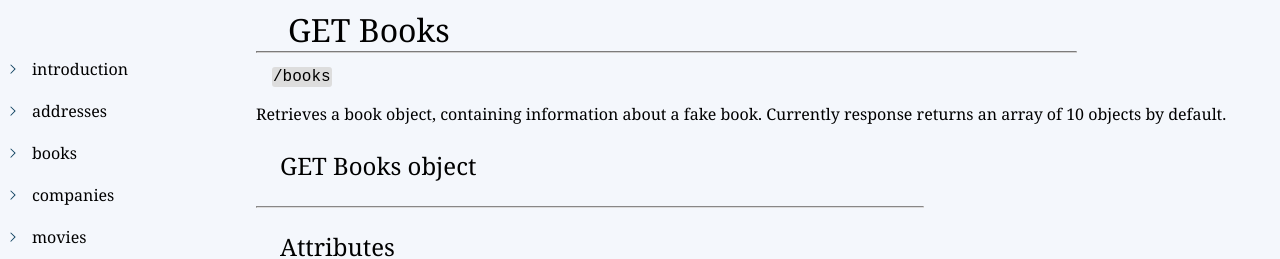
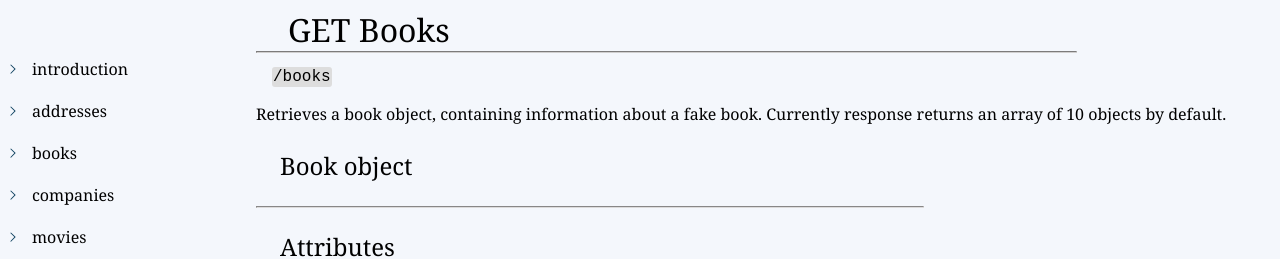
Before and after one commit to Fake-faker-API/Fake-faker-docs, a React (Create React App) app: page /books in a window 1280 px wide. Shown: the top 259 px of the page. Built offline with nearby package versions, Linux system fonts and the light colour scheme.

Commit message:
Add new property to hold object name for the endpoint

```diff
--- a/src/components/EndpointDescription.tsx
+++ b/src/components/EndpointDescription.tsx
@@ -31,6 +31,7 @@
   endpoint: string
   title: string
   endpointDescription: string
+  objectName: string
   queryParameters?: QueryPrameters[]
   object: ReturnedObject[]
 }
@@ -39,6 +40,7 @@
   endpoint,
   title,
   endpointDescription,
+  objectName,
   queryParameters,
   object
 }) => {
@@ -53,7 +55,7 @@
 
       <div> {queryParameters
         ? <>
-          <span className='endpoint-object-title'>{title} object</span>
+          <span className='endpoint-object-title'>{objectName} object</span>
           <hr className='divider-endpoint-subtitle'></hr>
           <span className='endpoint-attributes-title'>Attributes</span>
           {object.map((attribute, index) => {
--- a/src/data/endpoint-description.js
+++ b/src/data/endpoint-description.js
@@ -3,6 +3,7 @@
     endpoint: '/addresses',
     title: 'GET Addresses',
     endpointDescription: 'Retrieves an address object, containing fake but realistic US address. Currently response returns an array of 10 objects by default.',
+    objectName: 'Address',
     object: [{
       name: 'id',
       type: 'integer',
@@ -74,6 +75,7 @@
     endpoint: '/books',
     title: 'GET Books',
     endpointDescription: 'Retrieves a book object, containing information about a fake book. Currently response returns an array of 10 objects by default.',
+    objectName: 'Book',
     object: [{
       name: 'id',
       type: 'integer',
@@ -200,6 +202,7 @@
     endpoint: '/companies',
     title: 'GET Companies',
     endpointDescription: 'Retrieves a company object, containing information about a fake US based company. Currently response returns an array of 10 objects by default.',
+    objectName: 'Company',
     object: [{
       name: 'id',
       type: 'integer',
@@ -289,6 +292,7 @@
     endpoint: '/movies',
     title: 'GET Movies',
     endpointDescription: 'Retrieves a movie object, containing information about a fake movie. Currently response returns an array of 10 objects by default.',
+    objectName: 'Movie',
     object: [{
       name: 'id',
       type: 'integer',
@@ -419,6 +423,7 @@
     endpoint: '/products',
     title: 'GET Products',
     endpointDescription: 'Retrieves a product object, containing information about a fake product. Currently response returns an array of 10 objects by default.',
+    objectName: 'Product',
     object: [{
       name: 'id',
       type: 'integer',
@@ -490,6 +495,7 @@
     endpoint: '/users',
     title: 'GET Users',
     endpointDescription: 'Retrieves a user object, containing information about a fake user.',
+    objectName: 'User',
     object: [{
       name: 'id',
       type: 'integer',
```
